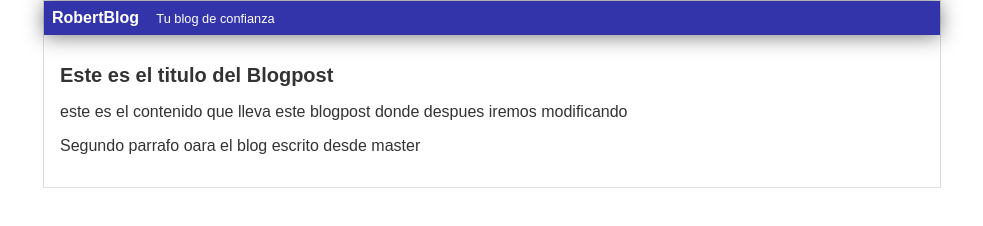
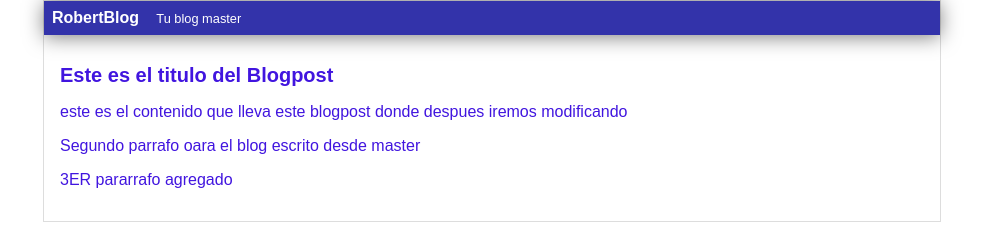
Before and after one commit to Rruiz15/Blogpost-de-curso-de-git-y-github, a plain HTML site: page index.html in a window 1280 px wide. Shown: the whole page, without its empty margins (148-1131 px from the left). Drawn offline with Linux system fonts and the light colour scheme.

Commit message:
agrege subscripcion y modifique cabecera y color

```diff
--- a/index.html
+++ b/index.html
@@ -12,13 +12,14 @@
         <div class="container__cabecera">
             RobertBlog
             <span class="container__cabecera--tagline">
-                Tu blog de confianza
+                Tu blog master
             </span>
         </div>
        <div class="container__post">
             <h1>Este es el titulo del Blogpost</h1>
             <p>este es el contenido que lleva este blogpost donde despues iremos modificando</p>
             <p>Segundo parrafo oara el blog escrito desde master</p>
+            <p>3ER pararrafo agregado</p>
         </div>
     </div>
 
--- a/styles/style.css
+++ b/styles/style.css
@@ -1,7 +1,7 @@
 body{
     text-align: center;
     font-family: Arial;
-    color: #333;
+    color: rgb(65, 21, 223);
     font-size: 16px;
     margin: 0;
     padding: 0;
```
